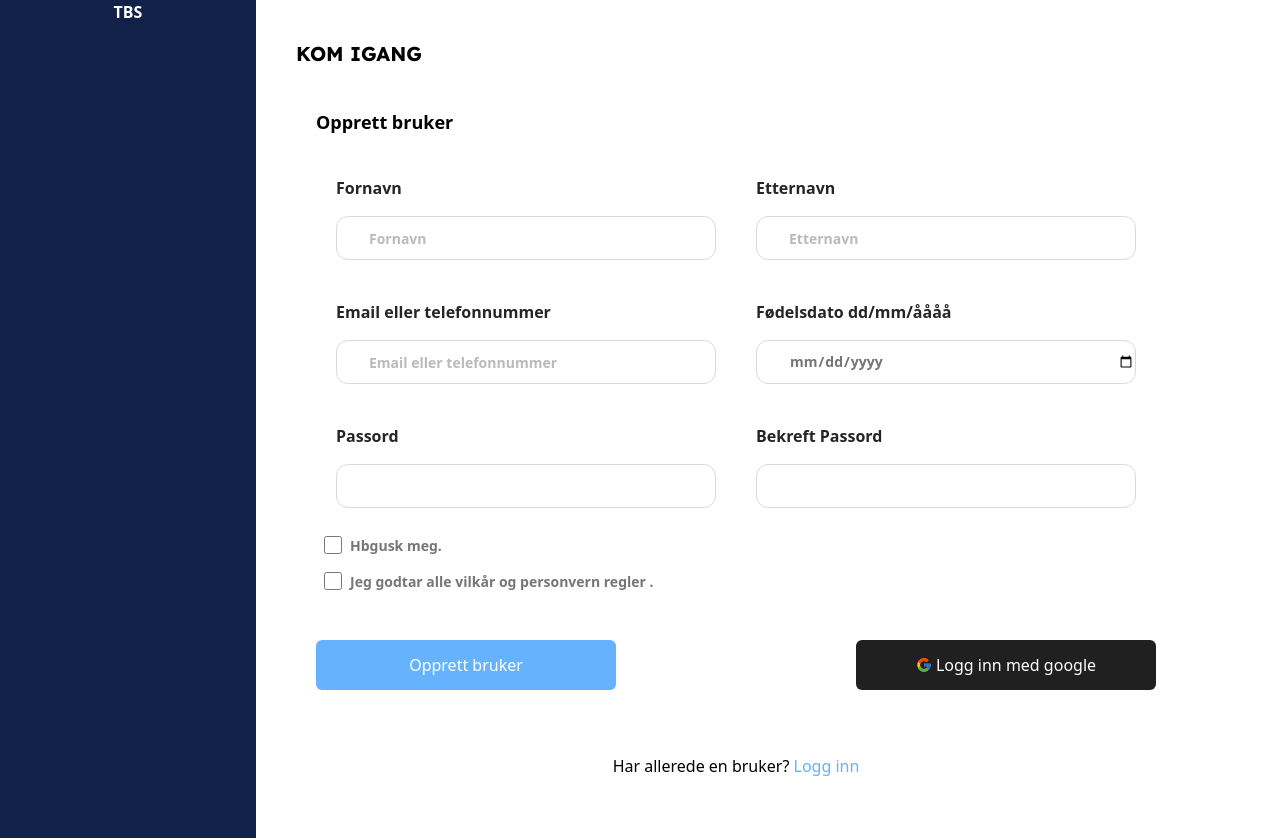
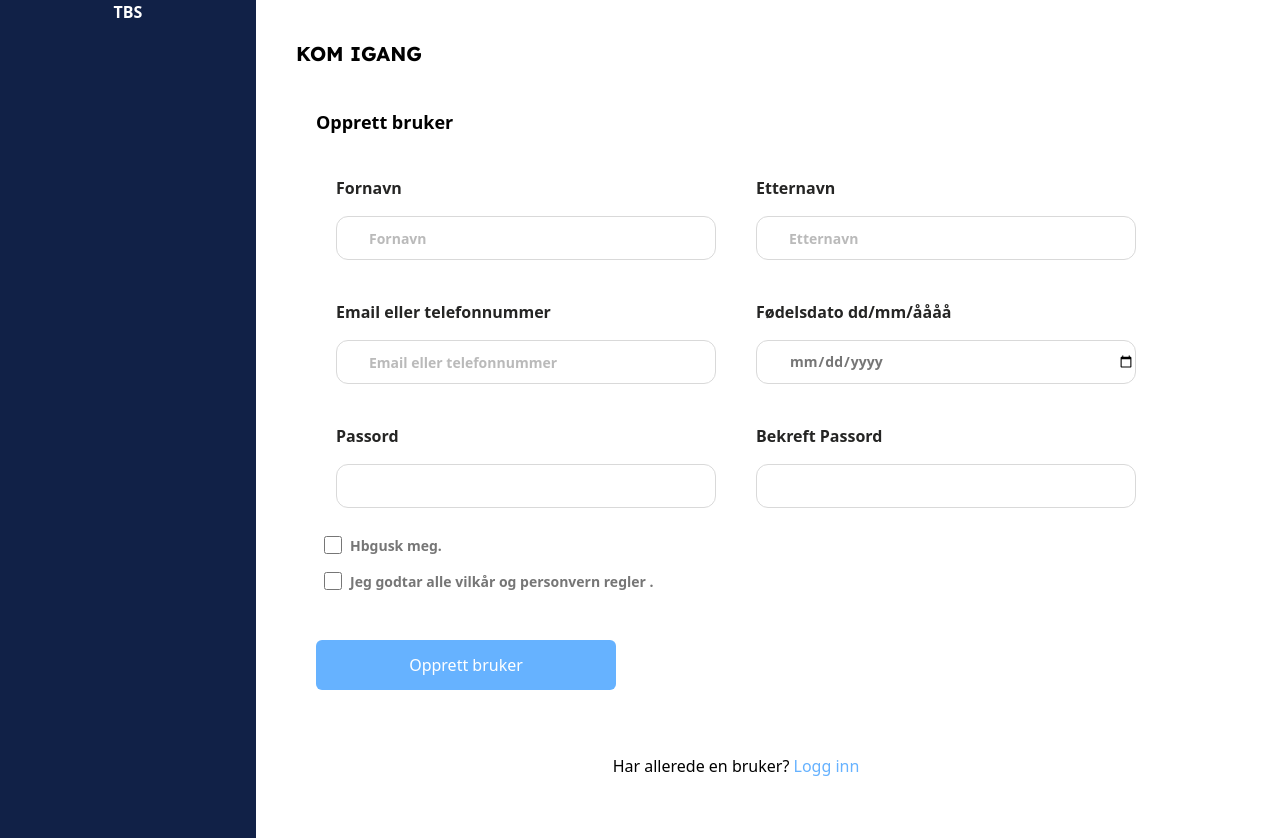
Before and after one commit to WesamNakhla/BachelorTBS, a React (Vite) app: page /register in a window 1280 px wide. Built offline with nearby package versions, Linux system fonts and the light colour scheme.

Commit message:
:art: remove the gogle register button

```diff
--- a/src/Pages/Register/Register.tsx
+++ b/src/Pages/Register/Register.tsx
@@ -125,9 +125,6 @@ const Register  = ()=>{
                                 <button type="submit" className="cursor-pointer text-[#fff] bg-[#66B2FF] w-[300px] h-[50px] rounded-md">
                                     Opprett bruker
                                 </button>
-                                <button type="button" className="flex items-center justify-center text-[#fff] cursor-pointer bg-[#212020] w-[300px] h-[50px] rounded-md">
-                                    <p className="mr-1"><FcGoogle /></p>Logg inn med google
-                                </button>
                             </div>
 
                         </form>
```
